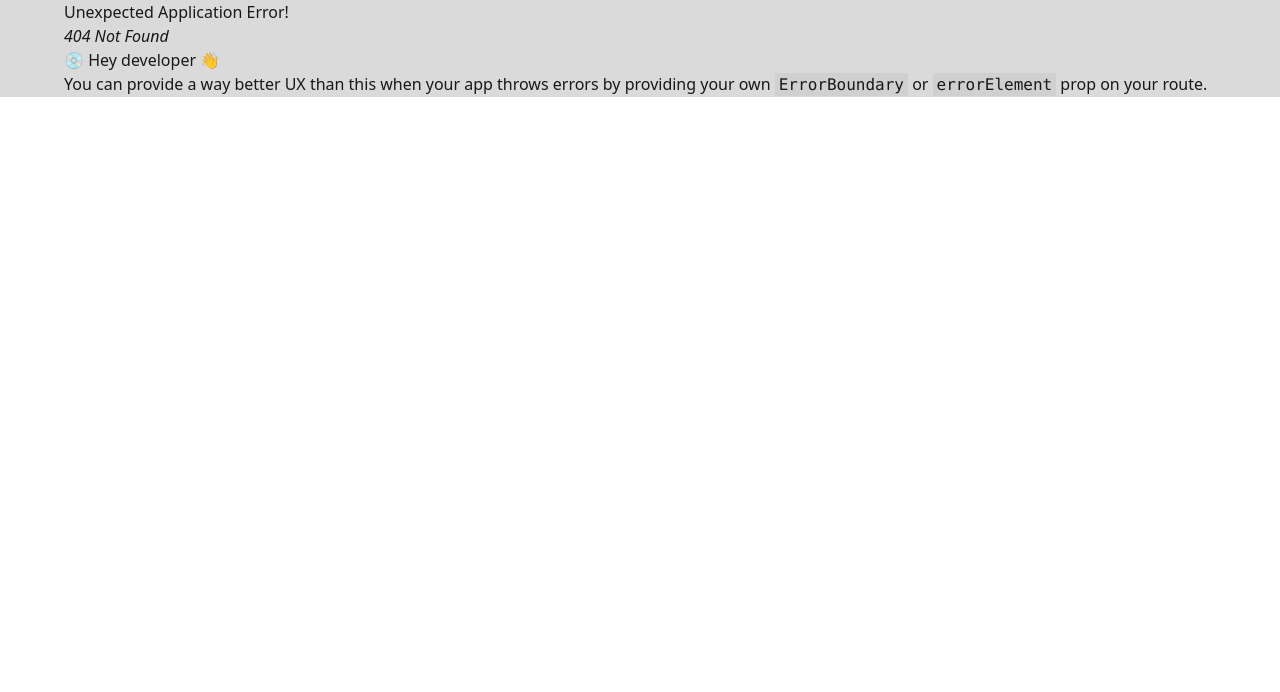
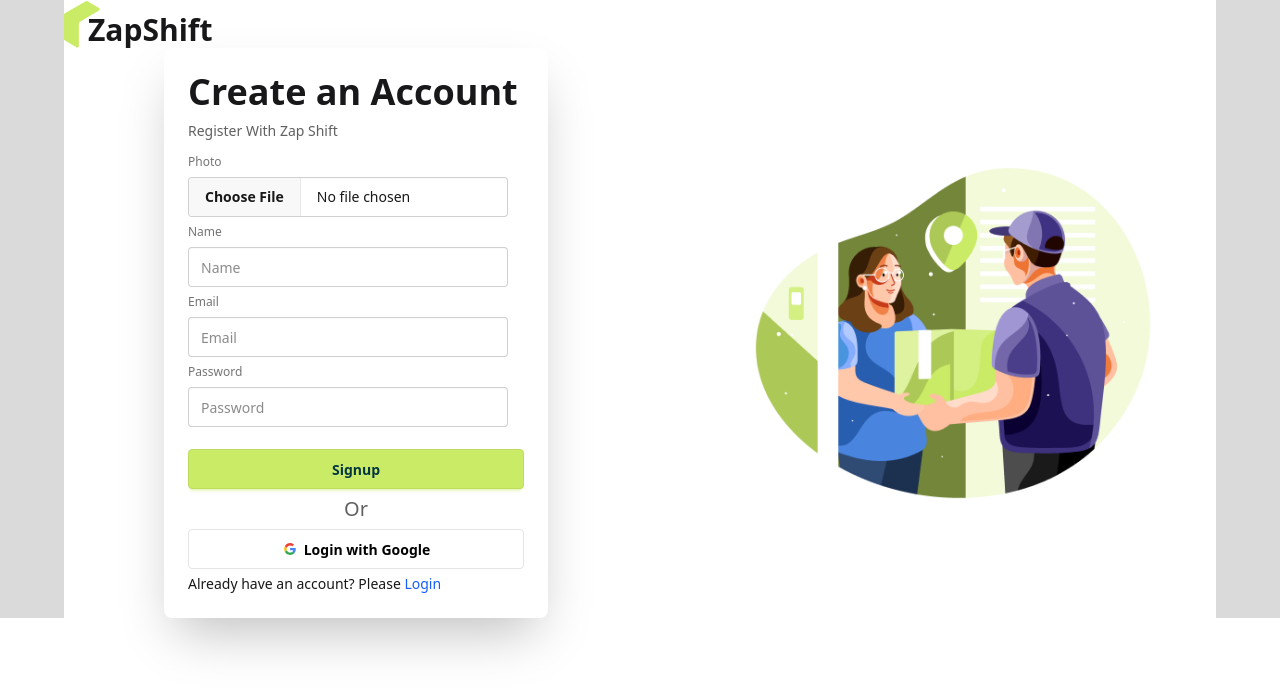
Before and after one commit to robiul1hossen/zap-shift-client, a React (Vite) app: page /register in a window 1280 px wide. Before the commit this address had no page. Shown: the top 692 px of the page. Built offline with nearby package versions, Linux system fonts and the light colour scheme.

Commit message:
added login and register form using react hook form

```diff
--- a/package.json
+++ b/package.json
@@ -14,6 +14,7 @@
     "react": "^19.2.0",
     "react-dom": "^19.2.0",
     "react-fast-marquee": "^1.6.5",
+    "react-hook-form": "^7.66.1",
     "react-icons": "^5.5.0",
     "react-responsive-carousel": "^3.2.23",
     "react-router": "^7.9.6",
--- a/src/components/Navbar.jsx
+++ b/src/components/Navbar.jsx
@@ -1,5 +1,5 @@
 import React from "react";
-import { NavLink } from "react-router";
+import { Link, NavLink } from "react-router";
 import Logo from "./Logo";
 
 const Navbar = () => {
@@ -62,7 +62,12 @@ const Navbar = () => {
         </ul>
       </div>
       <div className="navbar-end">
-        <a className="btn btn-primary text-[#1F1F1F]">Button</a>
+        <Link to="/login" className="btn  text-[#1F1F1F] mr-2">
+          Sing In
+        </Link>
+        <Link to="/register" className="btn btn-primary text-[#1F1F1F]">
+          Sign Up
+        </Link>
       </div>
     </div>
   );
--- /dev/null
+++ b/src/layouts/RootLayout/AuthLayout.jsx
@@ -0,0 +1,24 @@
+import React from "react";
+import { Link, Outlet } from "react-router";
+import Logo from "../../components/Logo";
+import authImage from "../../assets/authImage.png";
+
+const AuthLayout = () => {
+  return (
+    <div className="bg-white">
+      <Link to="/">
+        <Logo />
+      </Link>
+      <div className="flex items-center justify-center">
+        <div className="flex-1 ms-[100px]">
+          <Outlet />
+        </div>
+        <div className="flex-1">
+          <img src={authImage} alt="" />
+        </div>
+      </div>
+    </div>
+  );
+};
+
+export default AuthLayout;
--- /dev/null
+++ b/src/pages/Login.jsx
@@ -0,0 +1,90 @@
+import React from "react";
+import { useForm } from "react-hook-form";
+import { Link } from "react-router";
+
+const Login = () => {
+  const {
+    register,
+    handleSubmit,
+    formState: { errors },
+  } = useForm();
+  const handleLogin = (data) => {
+    console.log(data);
+  };
+  return (
+    <div>
+      <div className="card bg-base-100 w-full max-w-sm shrink-0 shadow-2xl">
+        <div className="card-body">
+          <h2 className="text-4xl font-extrabold">Welcome Back</h2>
+          <p className="text-[#606060]">Login With Zap Shift</p>
+          <form onSubmit={handleSubmit(handleLogin)}>
+            <fieldset className="fieldset">
+              <label className="label">Email</label>
+              <input
+                type="email"
+                {...register("email", { required: true })}
+                className="input outline-none"
+                placeholder="Email"
+              />
+              {errors.email && (
+                <p className="text-red-500">Email is required</p>
+              )}
+              <label className="label">Password</label>
+              <input
+                type="password"
+                {...register("password", { required: true })}
+                className="input outline-none"
+                placeholder="Password"
+              />
+              {errors.password && (
+                <p className="text-red-500">Password is required</p>
+              )}
+              <div>
+                <a className="link link-hover">Forgot password?</a>
+              </div>
+              <button className="btn btn-primary text-secondary mt-4">
+                Login
+              </button>
+              <p className="text-[#606060] text-center font-medium text-xl">
+                Or
+              </p>
+              <button className="btn bg-white text-black border-[#e5e5e5]">
+                <svg
+                  aria-label="Google logo"
+                  width="16"
+                  height="16"
+                  xmlns="http://www.w3.org/2000/svg"
+                  viewBox="0 0 512 512">
+                  <g>
+                    <path d="m0 0H512V512H0" fill="#fff"></path>
+                    <path
+                      fill="#34a853"
+                      d="M153 292c30 82 118 95 171 60h62v48A192 192 0 0190 341"></path>
+                    <path
+                      fill="#4285f4"
+                      d="m386 400a140 175 0 0053-179H260v74h102q-7 37-38 57"></path>
+                    <path
+                      fill="#fbbc02"
+                      d="m90 341a208 200 0 010-171l63 49q-12 37 0 73"></path>
+                    <path
+                      fill="#ea4335"
+                      d="m153 219c22-69 116-109 179-50l55-54c-78-75-230-72-297 55"></path>
+                  </g>
+                </svg>
+                Login with Google
+              </button>
+            </fieldset>
+            <div>
+              Already have an account? Please{" "}
+              <Link className="text-blue-600" to="/register">
+                Sign Up
+              </Link>{" "}
+            </div>
+          </form>
+        </div>
+      </div>
+    </div>
+  );
+};
+
+export default Login;
--- /dev/null
+++ b/src/pages/Register.jsx
@@ -0,0 +1,109 @@
+import React from "react";
+import { useForm } from "react-hook-form";
+import { Link } from "react-router";
+
+const Register = () => {
+  const {
+    register,
+    handleSubmit,
+    formState: { errors },
+  } = useForm();
+
+  const handleRegister = (data) => {
+    console.log(data);
+  };
+
+  return (
+    <div>
+      <div className="card bg-base-100 w-full max-w-sm shrink-0 shadow-2xl">
+        <div className="card-body">
+          <h2 className="text-4xl font-extrabold">Create an Account</h2>
+          <p className="text-[#606060]">Register With Zap Shift</p>
+          <form onSubmit={handleSubmit(handleRegister)}>
+            <fieldset className="fieldset">
+              <label className="label">Photo</label>
+              <input
+                type="file"
+                className="file-input outline-none"
+                {...register("photo", { required: true })}
+              />
+              {errors.photo && (
+                <p className="text-red-500">Photo is required</p>
+              )}
+              <label className="label">Name</label>
+              <input
+                type="text"
+                {...register("name", { required: true })}
+                className="input outline-none"
+                placeholder="Name"
+              />
+              {errors.name && <p className="text-red-500">Name is required</p>}
+              <label className="label">Email</label>
+              <input
+                type="email"
+                {...register("email", { required: true })}
+                className="input outline-none"
+                placeholder="Email"
+              />
+              {errors.email && (
+                <p className="text-red-500">Email is required</p>
+              )}
+              <label className="label">Password</label>
+              <input
+                type="password"
+                {...register("password", { required: true })}
+                className="input outline-none"
+                placeholder="Password"
+              />
+              {errors.password && (
+                <p className="text-red-500">Password is required</p>
+              )}
+
+              <button
+                type="submit"
+                className="btn btn-primary text-secondary mt-4">
+                Signup
+              </button>
+              <p className="text-[#606060] text-center font-medium text-xl">
+                Or
+              </p>
+              <button className="btn bg-white text-black border-[#e5e5e5]">
+                <svg
+                  aria-label="Google logo"
+                  width="16"
+                  height="16"
+                  xmlns="http://www.w3.org/2000/svg"
+                  viewBox="0 0 512 512">
+                  <g>
+                    <path d="m0 0H512V512H0" fill="#fff"></path>
+                    <path
+                      fill="#34a853"
+                      d="M153 292c30 82 118 95 171 60h62v48A192 192 0 0190 341"></path>
+                    <path
+                      fill="#4285f4"
+                      d="m386 400a140 175 0 0053-179H260v74h102q-7 37-38 57"></path>
+                    <path
+                      fill="#fbbc02"
+                      d="m90 341a208 200 0 010-171l63 49q-12 37 0 73"></path>
+                    <path
+                      fill="#ea4335"
+                      d="m153 219c22-69 116-109 179-50l55-54c-78-75-230-72-297 55"></path>
+                  </g>
+                </svg>
+                Login with Google
+              </button>
+            </fieldset>
+            <div>
+              Already have an account? Please{" "}
+              <Link className="text-blue-600" to="/login">
+                Login
+              </Link>{" "}
+            </div>
+          </form>
+        </div>
+      </div>
+    </div>
+  );
+};
+
+export default Register;
--- a/src/routes/MainRoutes.jsx
+++ b/src/routes/MainRoutes.jsx
@@ -1,6 +1,9 @@
 import { createBrowserRouter } from "react-router";
 import RootLayout from "../layouts/RootLayout/RootLayout";
 import Home from "../pages/Home/Home/Home";
+import AuthLayout from "../layouts/RootLayout/AuthLayout";
+import Login from "../pages/Login";
+import Register from "../pages/Register";
 
 export const router = createBrowserRouter([
   {
@@ -13,4 +16,18 @@ export const router = createBrowserRouter([
       },
     ],
   },
+  {
+    path: "/",
+    Component: AuthLayout,
+    children: [
+      {
+        path: "/login",
+        Component: Login,
+      },
+      {
+        path: "/register",
+        Component: Register,
+      },
+    ],
+  },
 ]);
```
Also changed, not shown: 1 other file (tests, documents, lock files or other folders).
